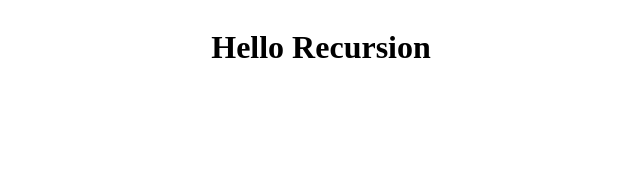
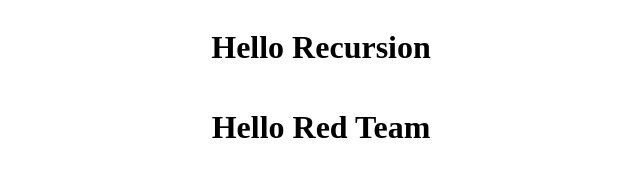
Before and after one commit to teamdev-d/task1, a plain HTML site: page index.html in a window 1280 px wide. Shown: the whole page, without its empty margins (319-959 px from the left). Drawn offline with Linux system fonts and the light colour scheme.

Commit message:
add-greeting

```diff
--- a/index.html
+++ b/index.html
@@ -10,9 +10,7 @@
 <body>
     <div class="container">
         <h1>Hello Recursion</h1>
-        <!-- <h1>Hello Red Team</h1>
-        <h1>Hello Blue Team</h1>
-        <h1>Hello Green Team</h1> -->
+        <h1>Hello Red Team</h1>
     </div>
 </body>
 </html>
```
